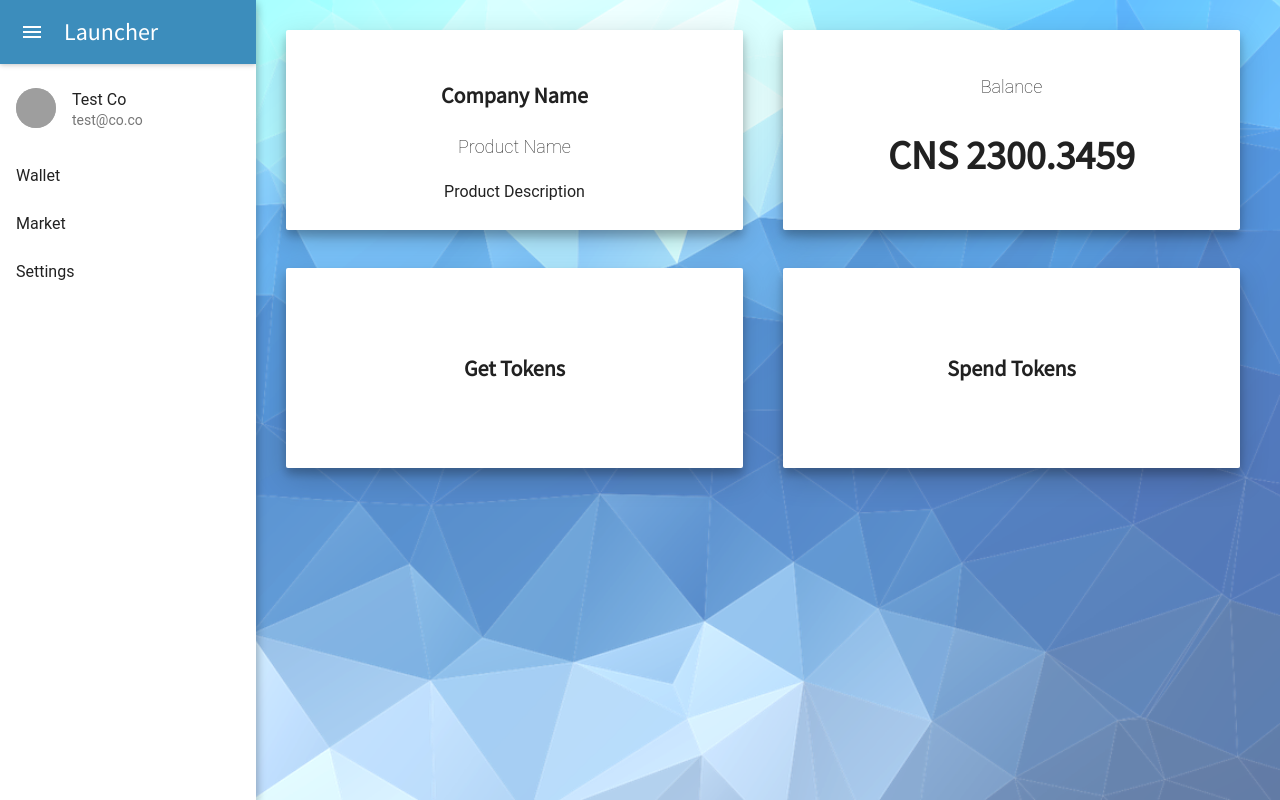
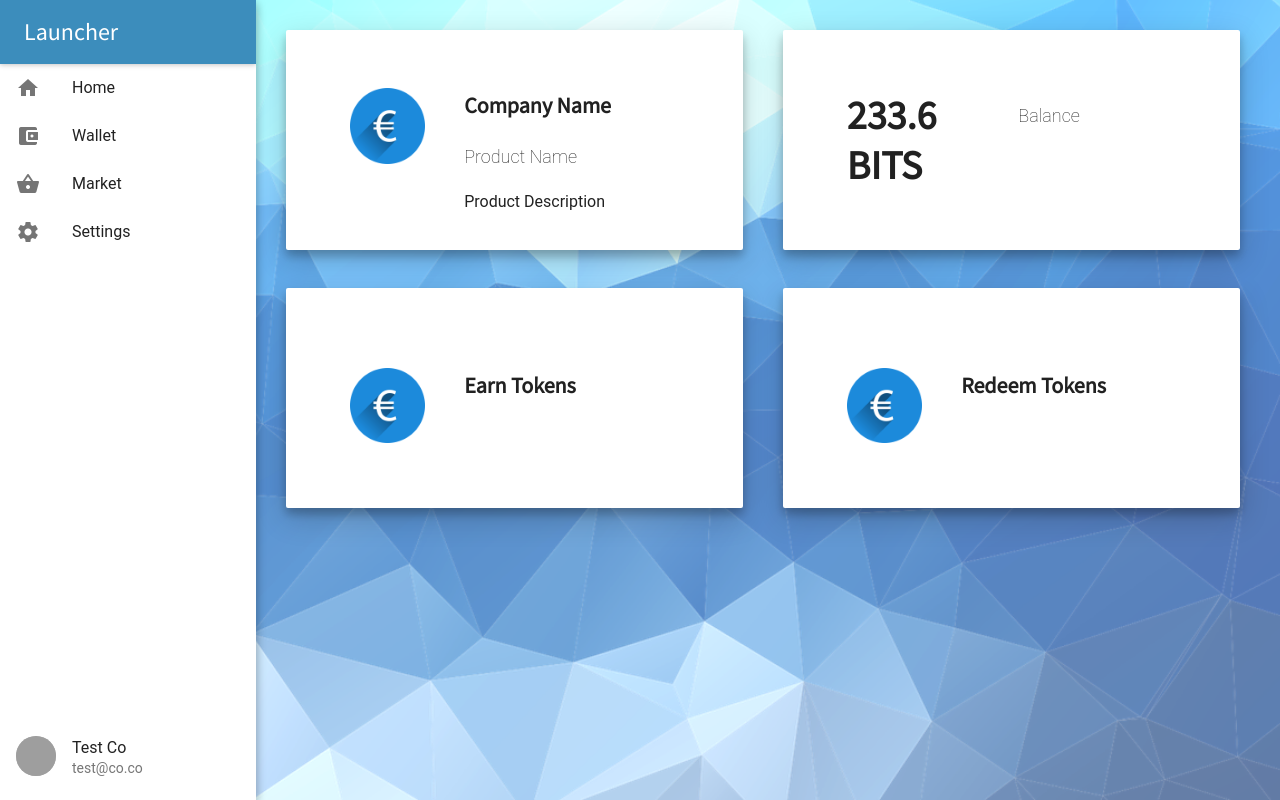
Before and after one commit to michailbrynard/rhino, a React (Create React App) app: page /home in a window 1280 px wide. Built offline with nearby package versions, Linux system fonts and the light colour scheme; grey boxes are pictures that could not be loaded.

Commit message:
change appbar layout and add menu icons

```diff
--- a/public/index.html
+++ b/public/index.html
@@ -11,6 +11,7 @@
     <link rel="manifest" href="%PUBLIC_URL%/manifest.json">
 		<link rel="shortcut icon" href="%PUBLIC_URL%/favicon.ico">
 		<link href="https://fonts.googleapis.com/css?family=Open+Sans|Source+Sans+Pro:400" rel="stylesheet">
+		<link href="https://fonts.googleapis.com/icon?family=Material+Icons" rel="stylesheet">
 
     <!--
       Notice the use of %PUBLIC_URL% in the tags above.
--- a/src/containers/home.js
+++ b/src/containers/home.js
@@ -8,9 +8,17 @@ export default () => (
 			<div className='col-6'>
 				<Paper style={style.card} zDepth={3}>
 					<div className='container'>
-						<h3>Company Name</h3>
-						<p>Product Name</p>
-						<span>Product Description</span>
+						<div className='row'>
+						<div className='col-4'>
+							<br/>
+							<img className='container' src='logo.png'/>
+						</div>
+							<div className='col-8 left'>
+								<h3>Company Name</h3>
+								<p>Product Name</p>
+								<span>Product Description</span>
+							</div>
+						</div>
 					</div>
 				</Paper>
 				<br/>
@@ -18,8 +26,19 @@ export default () => (
 			<div className='col-6'>
 				<Paper style={style.card} zDepth={3}>
 					<div className='container'>
-						<p>Balance</p>
-						<h1>CNS 2300.3459</h1>
+						<div className='row'>
+							<div className='col-6'>
+								<h1>
+									233.6
+									<br/>
+									BITS
+								</h1>
+							</div>
+							<div className='col-6'>
+								<br/>
+								<p>Balance</p>
+							</div>
+						</div>
 					</div>
 				</Paper>
 				<br/>
@@ -27,7 +46,15 @@ export default () => (
 			<div className='col-6'>
 				<Paper style={style.card} zDepth={3}>
 					<div className='container'>
-						<h3>Get Tokens</h3>
+						<div className='row'>
+							<div className='col-4'>
+								<br />
+								<img className='container' src='logo.png' />
+							</div>
+							<div className='col-8 left'>
+								<h3>Earn Tokens</h3>
+							</div>
+						</div>
 					</div>
 				</Paper>
 				<br/>
@@ -35,7 +62,15 @@ export default () => (
 			<div className='col-6'>
 				<Paper style={style.card} zDepth={3}>
 					<div className='container'>
-						<h3>Spend Tokens</h3>
+						<div className='row'>
+							<div className='col-4'>
+								<br />
+								<img className='container' src='logo.png' />
+							</div>
+							<div className='col-8 left'>
+								<h3>Redeem Tokens</h3>
+							</div>
+						</div>
 					</div>
 				</Paper>
 				<br/>
@@ -46,8 +81,7 @@ export default () => (
 
 const style = {
 	card: {
-		height: 200,
-		textAlign: 'center',
+		height: 220,
 		display: 'flex',
 		alignItems: 'center'
 	}
--- a/src/containers/nav.js
+++ b/src/containers/nav.js
@@ -4,22 +4,41 @@ import Drawer from 'material-ui/Drawer';
 import MenuItem from 'material-ui/MenuItem';
 import Avatar from 'material-ui/Avatar';
 import { List, ListItem } from 'material-ui/List'
+import FontIcon from 'material-ui/FontIcon'
 
 export default ({ history }) => (
 	<div>
 		<Drawer>
-			<AppBar title="Launcher" />
-			<List>
+			<AppBar showMenuIconButton={false} title="Launcher" />
+			<MenuItem
+				leftIcon={<FontIcon className="material-icons">home</FontIcon>}
+				onClick={() => history.push('/home')}>Home
+			</MenuItem>
+			<MenuItem
+				leftIcon={<FontIcon className="material-icons">account_balance_wallet</FontIcon>}
+				onClick={() => history.push('/wallet')}>Wallet
+			</MenuItem>
+			<MenuItem
+				leftIcon={<FontIcon className="material-icons">shopping_basket</FontIcon>}
+				onClick={() => history.push('/market')}>Market
+			</MenuItem>
+			<MenuItem
+				leftIcon={<FontIcon className="material-icons">settings</FontIcon>}
+				onClick={() => history.push('/settings')}>Settings
+			</MenuItem>
+			<List style={{
+				position: 'absolute',
+				bottom: 0,
+				left: 0,
+				right: 0
+			}}>
 				<ListItem
-					onClick={ () => history.push('/') }
+					onClick={() => history.push('/')}
 					primaryText="Test Co"
 					secondaryText="test@co.co"
 					leftAvatar={<Avatar src="https://img00.deviantart.net/c9b6/i/2012/264/2/e/avatar_angelina_by_edit_express-d34muar.jpg" />}
 				/>
 			</List>
-			<MenuItem onClick={() => history.push('/wallet')}>Wallet</MenuItem>
-			<MenuItem onClick={() => history.push('/market')}>Market</MenuItem>
-			<MenuItem onClick={() => history.push('/settings')}>Settings</MenuItem>
 		</Drawer>
 	</div>
 )
```
